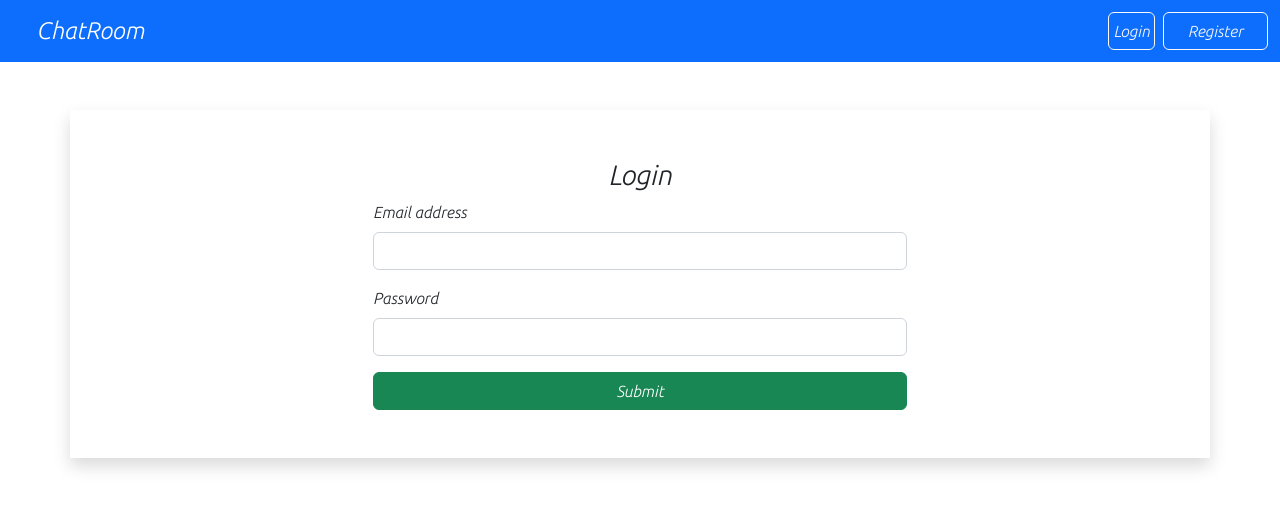
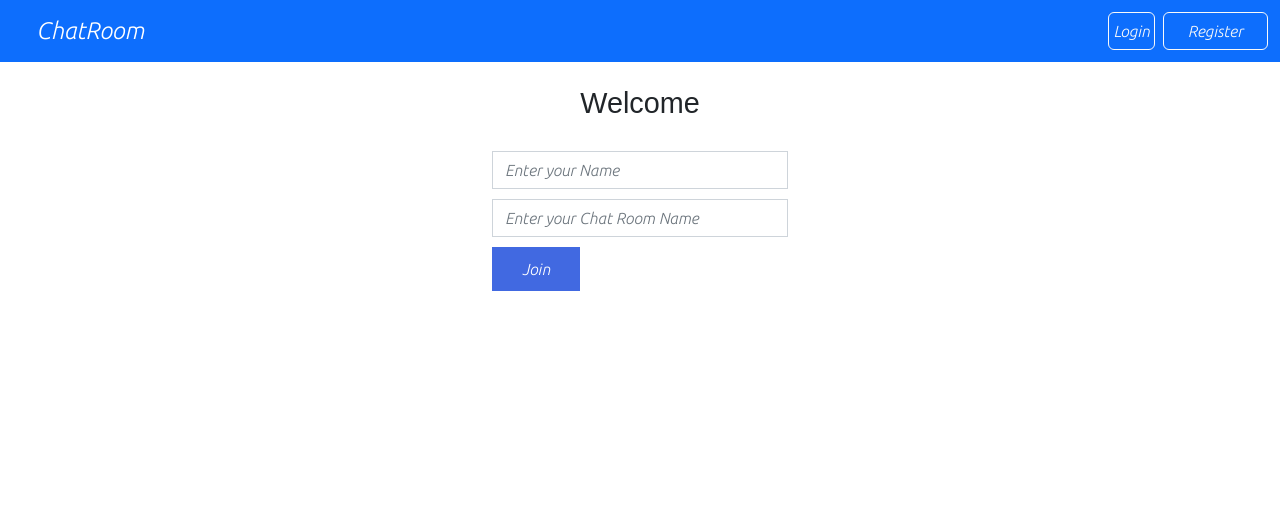
Before and after one commit to Raja0514/Chat_App, a React (Create React App) app: page / in a window 1280 px wide. Before the commit this address led to /login. Shown: the top 508 px of the page. Built offline with nearby package versions, Linux system fonts and the light colour scheme.

Commit message:
gggggggg

```diff
--- a/src/App.js
+++ b/src/App.js
@@ -5,7 +5,7 @@ import Register from "./Pages/Register";
 import Login from "./Pages/Login";
 import Chat from "./Pages/Chat";
 import Home from "./Pages/Home"
-import PrivateRoutes from "./utils/PrivateRoutes";
+// import PrivateRoutes from "./utils/PrivateRoutes";
 function App() {
   return (
     <>
@@ -13,13 +13,13 @@ function App() {
 
       <Routes>
 
-        <Route element={<PrivateRoutes />}>
+        {/* <Route element={<PrivateRoutes />}> */}
 
-          <Route path="/" element={<Chat />} exact />
-          <Route path="/home" element={<Home />} exact />
+          <Route path="/" element={<Chat />}  />
+          <Route path="/home" element={<Home />}  />
 
 
-        </Route>
+        {/* </Route> */}
 
         <Route path="/register" element={<Register />} />
         <Route path="/login" element={<Login />} />
```
